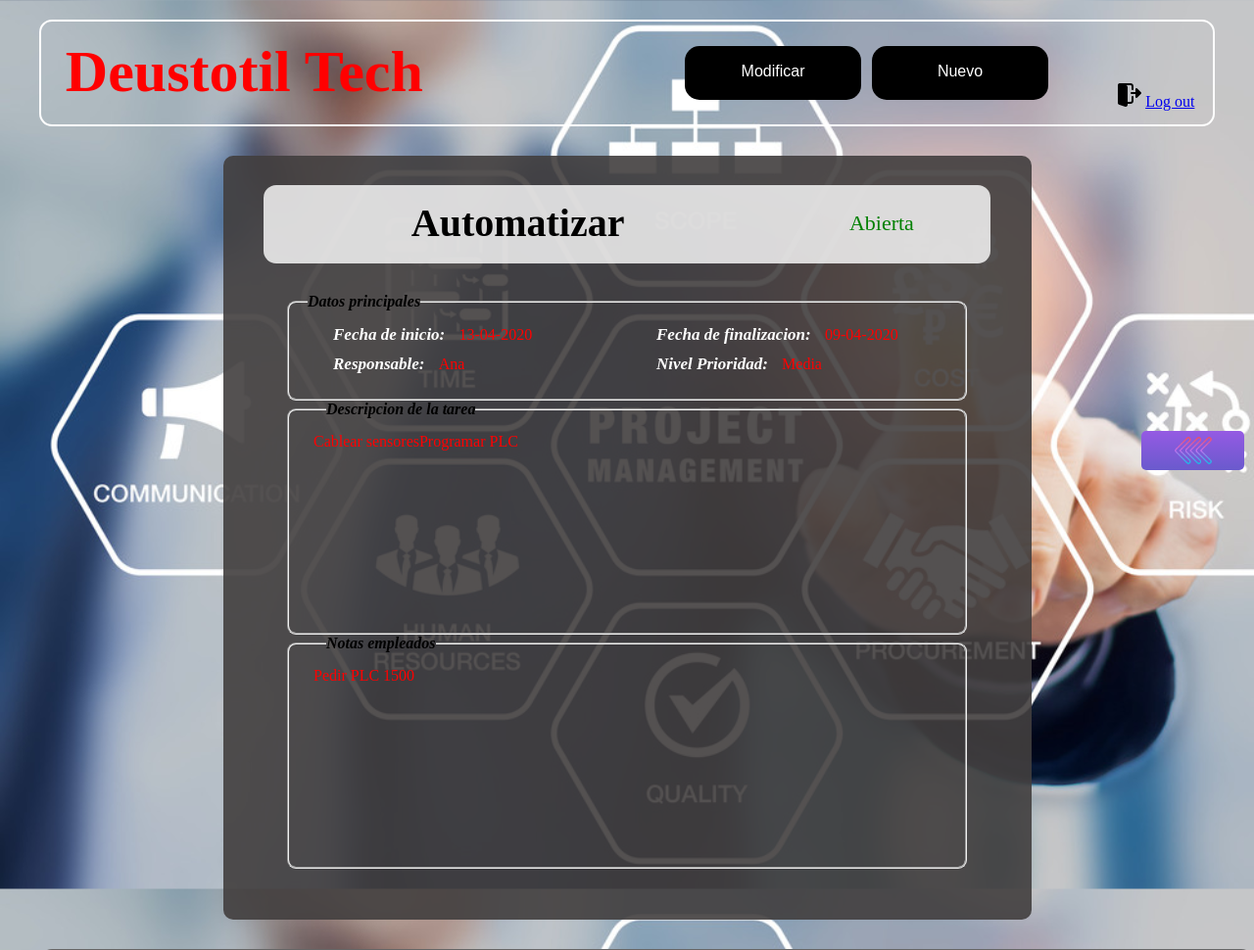
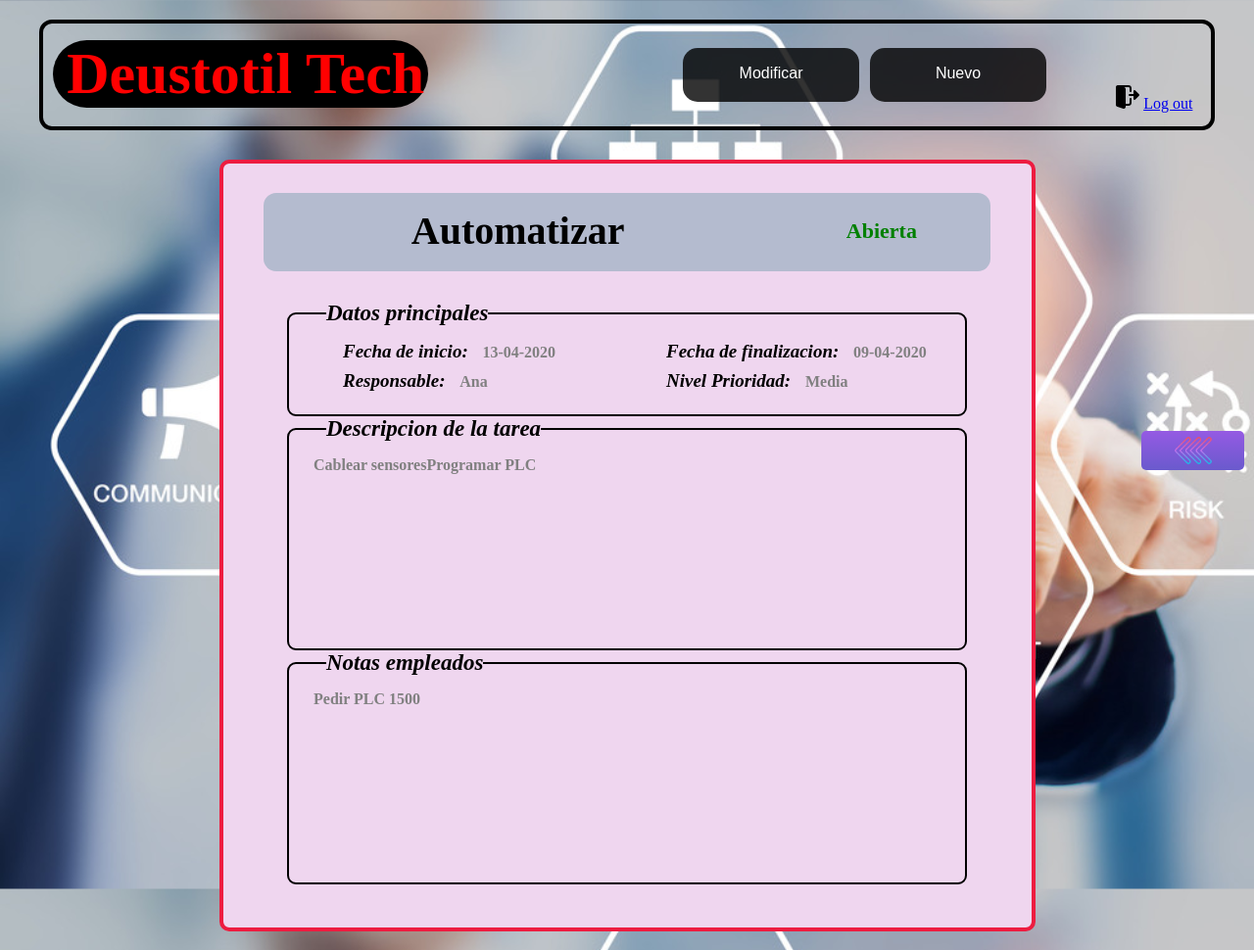
Before and after one commit to AlexSalazar98/Proyecto2_IW, a Django app: page /ProyectoAPP/DetallesProyecto/DetallesTareas/1/ in a window 1280 px wide. Shown: the top 970 px of the page at 98% size. Run offline with Django 3.2, Linux system fonts and the light colour scheme; data comes from the database, SQL or seed files in the repository.

Commit message:
retocando css

```diff
--- a/Proyecto2_IW/proyecto/ProyectoAPP/static/css/stylesheet.css
+++ b/Proyecto2_IW/proyecto/ProyectoAPP/static/css/stylesheet.css
@@ -29,7 +29,7 @@
 	header{
 		margin-top: 20px;
 		height: 105px;
-		border: solid 2px white;
+		border: solid 4px black;
 		border-radius: 13px;
 		text-align: center;
 	}
@@ -47,6 +47,8 @@
 		font-family: Brush Script MT;
 		color: red;
 		font-size: 60px;
+		background: black;
+		border-radius: 42px;
 	}
 
 	.logout {
@@ -94,7 +96,7 @@
 	}
 
 	.Menu li a{
-	    background-color: black;
+	    background-color: rgba(0, 0, 0, 0.8);
 	    color: white;
 	    text-decoration: none;
 	    padding: 10px 15px;
@@ -107,7 +109,6 @@
 	}
 
 	.Menu li a:hover{
-	    background-color: rgba(122, 121, 121, 0.781);
 	    color: orange;
 	}
 
@@ -213,7 +214,7 @@
 		width: 97.7%;
 		margin-left: 15px;
 		border-radius: 5px;
-		border-color: rebeccapurple;
+		border: 2px solid;
 	}
 
 	thead{
@@ -239,7 +240,7 @@
 		border: solid 1px black;
 		height: 450px;
 		float: right;
-		background-color: #DED5D5;
+		background: linear-gradient(45deg, #355c9f, #6c5b7b, #c06c84);
 		padding: 10px;
 		border-radius: 15px;
 	}
@@ -250,7 +251,7 @@
 		height: 450px;
 		padding: 10px;
 		border: solid 1px black;
-		background-color: rgb(250, 149, 227, 0.3);
+		background: linear-gradient(45deg, #355c9f, #6c5b7b, #c06c84);
 		overflow-y: scroll;
 	}
 
@@ -277,6 +278,17 @@
 		overflow-y: scroll;
 		height: 75%;
 		width: 97%;
+		color: white;
+	}
+
+	#tabla thead{
+	    height: 40px;
+	    font-weight: 900;
+	}
+
+	#tabla tbody{
+	    text-align: center;
+	    font-weight: 700;
 	}
 
 .VerDetallesProyecto {
@@ -293,6 +305,10 @@
   margin: 5px;
 }
 
+.hr{
+    border-top: solid black;
+}
+
 .VerDetallesProyecto span {
   cursor: pointer;
   position: relative;
@@ -329,7 +345,7 @@
 		margin-top: 20px;
 		text-align: center;
 		font: arial;
-		color: black;
+		color: white;
 	}
 
 	.noticia{
@@ -646,6 +662,7 @@ legend{
     font-style: italic;
     margin-top: 10px;
     margin-left: 23px;
+    font-size: 23px;
 }
 
 
@@ -654,24 +671,24 @@ legend{
 /* CSS PARA detalles_proyecto.html y detalles_tareas.html */
 
 .detalles_proyecto, .detalles_tareas{
+    width: 825px;
+    height: 780px;
+    margin: 0 auto;
     margin-top: 30px;
-    width: 825px;
-    margin-left: auto;
-    margin-right: auto;
-    height: 750px;
-    background-color: rgba(66, 63, 63, 0.9);
     margin-bottom: 30px;
-    padding-top: 30px;
+    background-color: rgba(239, 214, 239, 1);
     border-radius: 10px;
+    border: 4px solid #ed1c40;
 }
 
 .top{
     width: 90%;
     height: 80px;
-    background-color: rgba(255, 255, 255, 0.8);
+    background-color: rgba(166, 181, 199, 0.8);
     border-radius: 13px;
     margin: 0 auto;
     margin-bottom: 30px;
+    margin-top: 30px;
 }
 
 .titulo{
@@ -715,6 +732,7 @@ legend{
 
 .est-proyect, .est-tareas label{
     font-size: 22px;
+    font-weight: 800;
 }
 
 .datos-principales{
@@ -722,6 +740,7 @@ legend{
     margin: 0 auto;
     padding: 15px;
     border-radius: 9px;
+    border: 2px solid;
 }
 
 .proyecto-fieldset{
@@ -731,6 +750,7 @@ legend{
     border-radius: 9px;
     height: 120px;
     overflow-y: scroll;
+    border: 2px solid;
 }
 
 .tarea-fieldset{
@@ -740,18 +760,24 @@ legend{
     border-radius: 9px;
     height: 205px;
     overflow-y: scroll;
+    border: solid 2px;
+}
+
+.EmpleadoAsignado{
+    margin-left: 45px;
 }
 
 .etiqueta{
     font-style: italic;
-    color: white;
-    font-size: 17px;
-    margin-left: 30px;
+    color: black;
+    font-size: 19px;
+    margin-left: 40px;
+    font-weight: 700;
 }
 
 .hreftareas{
     text-decoration: none;
-    color: red;
+    color: grey;
     cursor: pointer;
 }
 
@@ -761,12 +787,13 @@ legend{
 
 .variable{
     margin-left: 10px;
-    color: red;
-    font-style: Arial Black;
+    color: gray;
+    font-weight: 700;
 }
 
 .datos-principales legend{
-    margin-left: 4px;
+    margin-left: 23px;
+    font-size: 23px;
 }
 
 .primera-linea{
--- a/Proyecto2_IW/proyecto/ProyectoAPP/templates/TablaPrincipal.html
+++ b/Proyecto2_IW/proyecto/ProyectoAPP/templates/TablaPrincipal.html
@@ -46,9 +46,11 @@
     <!-- Lado izquierdo de la página, muestra noticias sobre la empresa -->
     <aside id="lado-izquierda">
 
+        <br>
+
         <h2><b>CLIENTES</b></h2>
 
-        <hr>
+        <hr class="hr">
 
         <!-- Botones -->
         <div class="botones-clientes">
--- a/Proyecto2_IW/proyecto/ProyectoAPP/templates/detalles_proyecto.html
+++ b/Proyecto2_IW/proyecto/ProyectoAPP/templates/detalles_proyecto.html
@@ -82,7 +82,7 @@
         <fieldset class="proyecto-fieldset">
             <legend><strong>Descripcion del proyecto</strong></legend>
             <div class="desc">
-                <label class="variable"> {{ descripcion }} </label>
+                <p class="variable"> {{ descripcion }} </p>
             </div>
         </fieldset>
 
```
Also changed, not shown: Proyecto2_IW/proyecto/ProyectoAPP/static/css/Estilos.css (+28 -4 lines), Proyecto2_IW/proyecto/ProyectoAPP/templates/index.html (+10 -7 lines).
